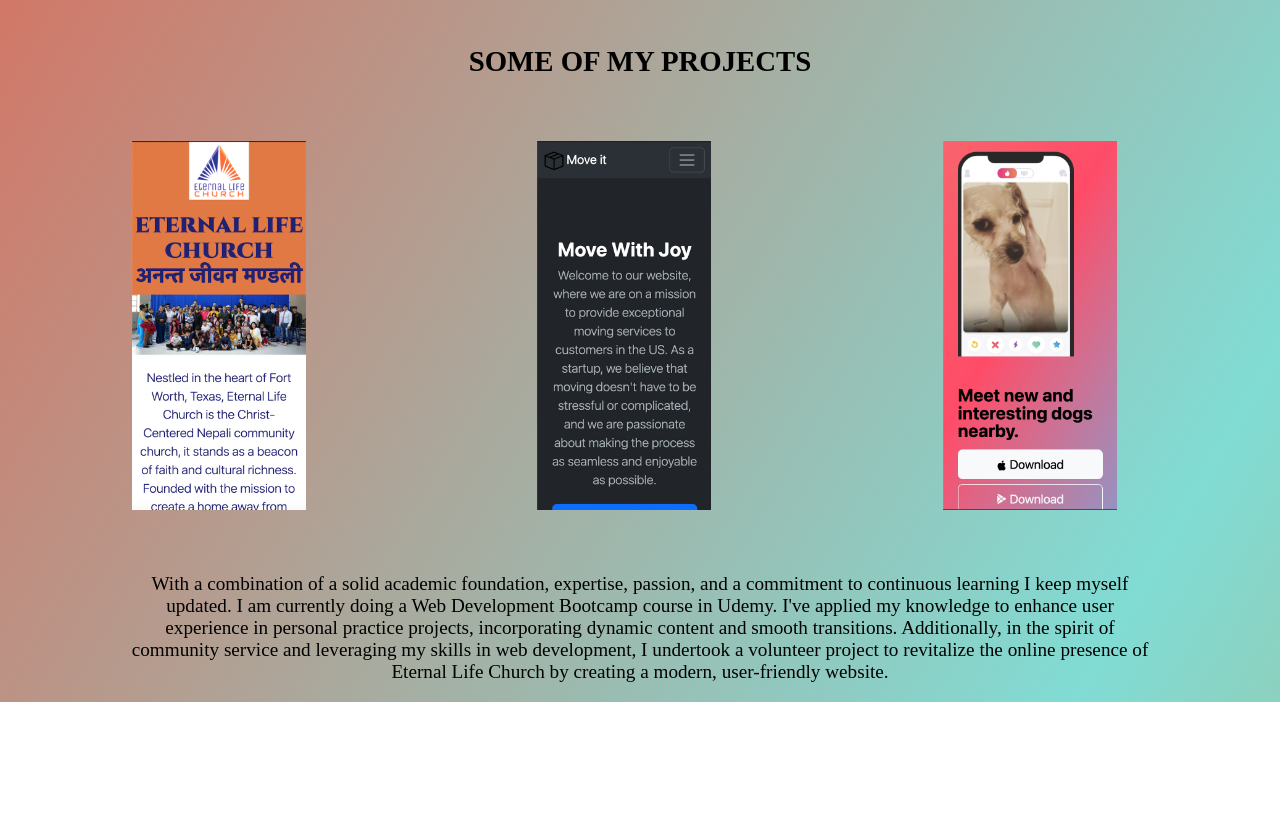
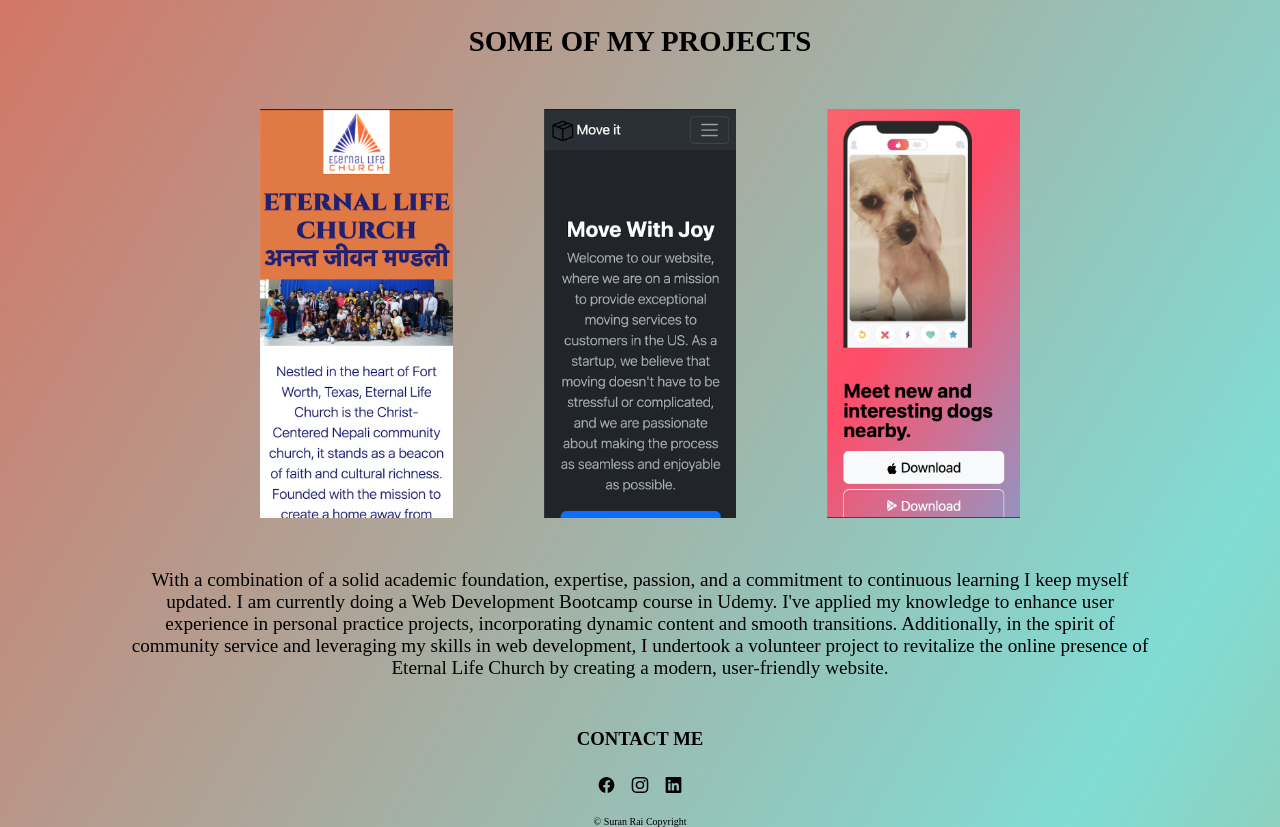
Before and after one commit to SuranRai/Portfolio, a plain HTML site: page index.html in a window 1280 px wide. Shown: the part 651-1478 px from the top of the page. Before the commit the page ends 1353 px from the top, so only its background shows below. Drawn offline with Linux system fonts and the light colour scheme.

Commit message:
Add files via upload

```diff
--- a/index.html
+++ b/index.html
@@ -8,12 +8,9 @@
     <div class="top">
         <h1 class="head">HELLO</h1>
         <h4 class="subhead">WELCOME TO MY PAGE</h>
-
-
       </div>
     <div class="container">
         <img class="me" src="./assets/DSC08775 4.jpg">
-
       </div>
     <div class="container">
         <div class="intro">
@@ -24,31 +21,27 @@
       </div>
     <div class="container">
         <h2>SOME OF MY PROJECTS</h2>
-
       </div>
-
     <div class="flex-container">
         <div class="image-container">
           <div class="flex-image"><a href="https://eternallifechurch.net/" target="_blank">
             <img src="./assets/churchweb.png">
-            </a></div>
-
+            </a>
+          </div>
           </div>
         <div class="image-container">
             <div class="flex-image"><a href="./11.2 Bootstrap Components/" target="_blank">
               <img src="./assets/movein.png">
-              </a></div>
-
+              </a>
+            </div>
             </div>
           <div class="image-container">
             <div class="flex-image"><a href="./11.3 TinDog Project/" target="_blank">
               <img src="./assets/tingdong.png">
-              </a></div>
-
+              </a>
             </div>
-
             </div>
-
+         </div>
         </div>
       <div class="container">
           <p>With a combination of a solid academic foundation, expertise, passion, and a commitment to continuous learning I keep myself updated.
@@ -58,8 +51,38 @@
           community service and leveraging my skills in web development,
           I undertook a volunteer project to revitalize the online presence of Eternal Life Church by creating a modern,
           user-friendly website. </p>
+        </div>
+    <div>
+      <h3>CONTACT ME</h3>
+    </div>
+    <div class="contact">
+      <div class="image-container">
+        <div>
+          <a href="https://www.facebook.com/suran.tansok/" target="_blank">
+            <img class="logo" src="./assets/facebook (1).svg" >
+            </a>
+          </div>
+        </div>
+      <div class="image-container">
+          <div>
+            <a href="https://www.instagram.com/akio_tan_sok/?igsh=MW5wdzV5ejhzM3V5Zw%3D%3D&utm_source=qr" target="_blank">
+              <img class="logo" src="./assets/instagram.svg">
+            </a>
+          </div>
+        </div>
+      <div class="image-container">
+          <div>
+            <a href="https://www.linkedin.com/in/suran-rai-7b462b220/" target="_blank">
+              <img class="logo" src="./assets/linkedin.svg" >
+            </a>
+          </div>
+       </div>
+      </div>
+        <div>
+          <footer>&#169 Suran Rai Copyright</footer>
+        </div>
 
-      </div>
+
 
 </body>
 </html>
--- a/stylesheet.css
+++ b/stylesheet.css
@@ -54,10 +54,32 @@
 .image-container    {
     width: 100%;
    margin: 0 auto;
+   text-align: center;
+   padding: 10px
 }
 
 img {
     width: 100%;
+}
+h3  {
+    text-align: center;
+    padding-top: 30px;
+}
+.contact {
+    max-width: 100px;
+    margin: 0 auto;
+    display: flex;
+    text-align: center;
+}
+footer {
+    text-align: center;
+    padding-top: 15px;
+    font-size: x-small;
+}
+.logo {
+    width:16px;
+    height:16px;
+
 }
 
 
@@ -89,7 +111,12 @@ img {
        padding: 5px;
     }
     img {
-        width: 100%;
+        width: 90%;
+    }
+    .logo {
+        display: flex;
+        width:100%;
+        padding:0px;
     }
 
 }
@@ -119,7 +146,12 @@ img {
        padding: 8px;
     }
     img {
-        width: 100%;
+        width: 80%;
+    }
+    .logo {
+        display: flex;
+        width:100%;
+        padding:0px;
     }
 }
  @media (min-width:481px)  {
@@ -133,22 +165,24 @@ img {
        font-size:medium;
     }
     .flex-container {
-        max-width: 100%;
+        max-width: 85%;
+        display: flex;
+        margin: 0 auto;
+        padding: auto;
 
-        display: flex;
 
     }
     .flex-image {
         display: flex;
-        padding:15px;
+        width:85%;
+        margin: 0 auto;
+        padding: 0px;
     }
-    .image-container    {
-        width: 80%;
-       padding: 15px;
+img {
+        width: 100%;
+
     }
-    img {
-        width: 80%;
-    }
+
 }
 
  @media (min-width:641px)  {
@@ -168,19 +202,28 @@ img {
        font-size:medium;
     }
     .flex-container {
-        max-width: 95%;
-         display: flex;
+        max-width: 90%;
+        display: flex;
+        margin: 0 auto;
+        padding: auto;
+
 
     }
+    .flex-image {
+        display: flex;
+        width:80%;
+        margin: 0 auto;
+        padding: 20px;
+    }
+img {
+        width: 100%;
 
-      .image-container    {
-        width: 65%;
-       padding-left:35px;
     }
-    img {
-        width: 65%;
-        padding:10px;
+    .logo {
+        display: flex;
+        width:100;
     }
+
 
 
 
@@ -200,19 +243,26 @@ img {
        font-size:larger;
     }
     .flex-container {
-        max-width: 100%;
+        max-width: 80%;
+        display: flex;
+        margin: 0 auto;
+        padding: auto;
 
-        display: flex;
 
     }
     .flex-image {
         display: flex;
-        width:70%;
-        padding-left:45px;
+        width:80%;
+        margin: 0 auto;
+        padding: 20px;
     }
 img {
-        width: 70%;
+        width: 90%;
 
+    }
+    .logo {
+        display: flex;
+        width:100;
     }
 }
 @media (min-width:1025px) {
@@ -230,19 +280,26 @@ img {
        font-size:larger;
     }
     .flex-container {
-        max-width: 100%;
+        max-width: 70%;
+        display: flex;
+        margin: 0 auto;
+        padding: auto;
 
-        display: flex;
 
     }
     .flex-image {
         display: flex;
-        width:70%;
-        padding-left:55px;
+        width:80%;
+        margin: 0 auto;
+        padding: 20px;
     }
 img {
-        width: 70%;
+        width: 90%;
 
+    }
+    .logo {
+        display: flex;
+        width:100;
     }
 
  }
@@ -254,28 +311,32 @@ img {
         width:30%;
     }
     .container {
-        width: 70%;
+        width: 80%;
         text-align: center;
 
        font-size:larger;
     }
     .flex-container {
-        max-width: 80%;
+        max-width: 70%;
+        display: flex;
         margin: 0 auto;
+        padding: auto;
 
-        display: flex;
 
     }
     .flex-image {
         display: flex;
+        width:80%;
         margin: 0 auto;
-        width:80%;
-        padding: 38px;
+        padding: 20px;
+    }
+img {
+        width: 90%;
 
     }
-img {
-        width: 80%;
-
+    .logo {
+        display: flex;
+        width:100;
     }
 
 }
```
Also changed, not shown: assets/facebook (1).svg (added), assets/instagram.svg (added), assets/linkedin.svg (added). Lines whose indentation alone changed are shown as unchanged.
